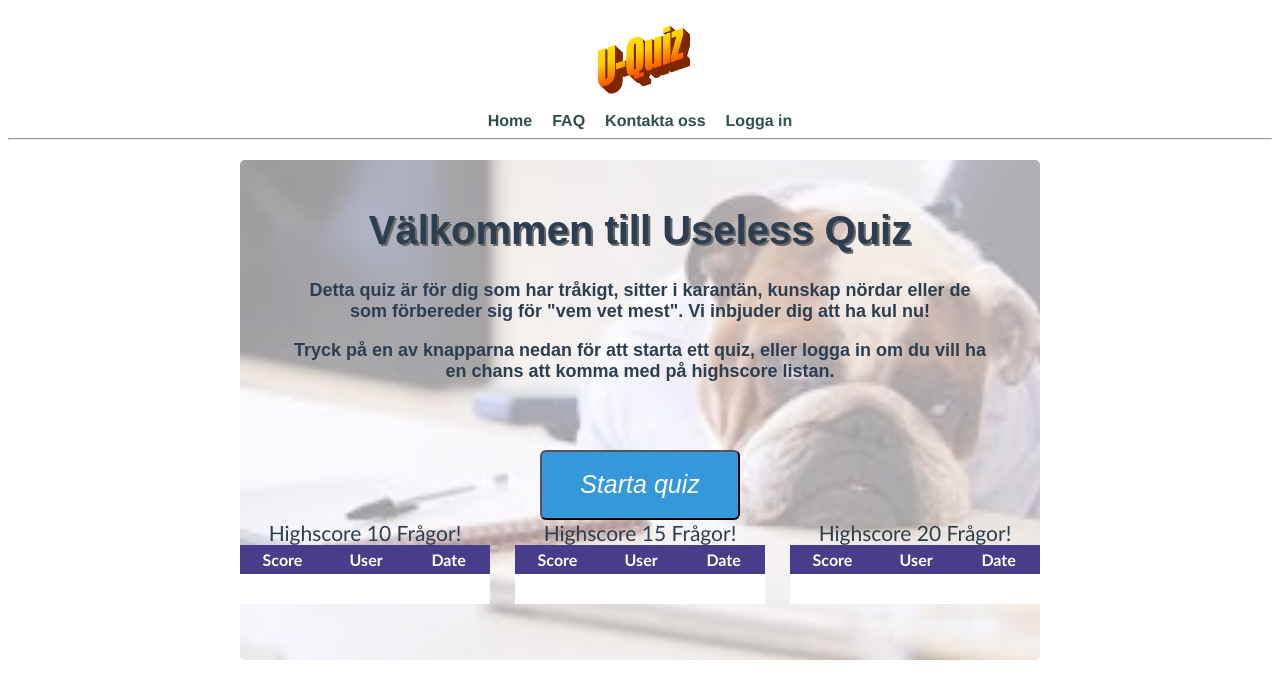
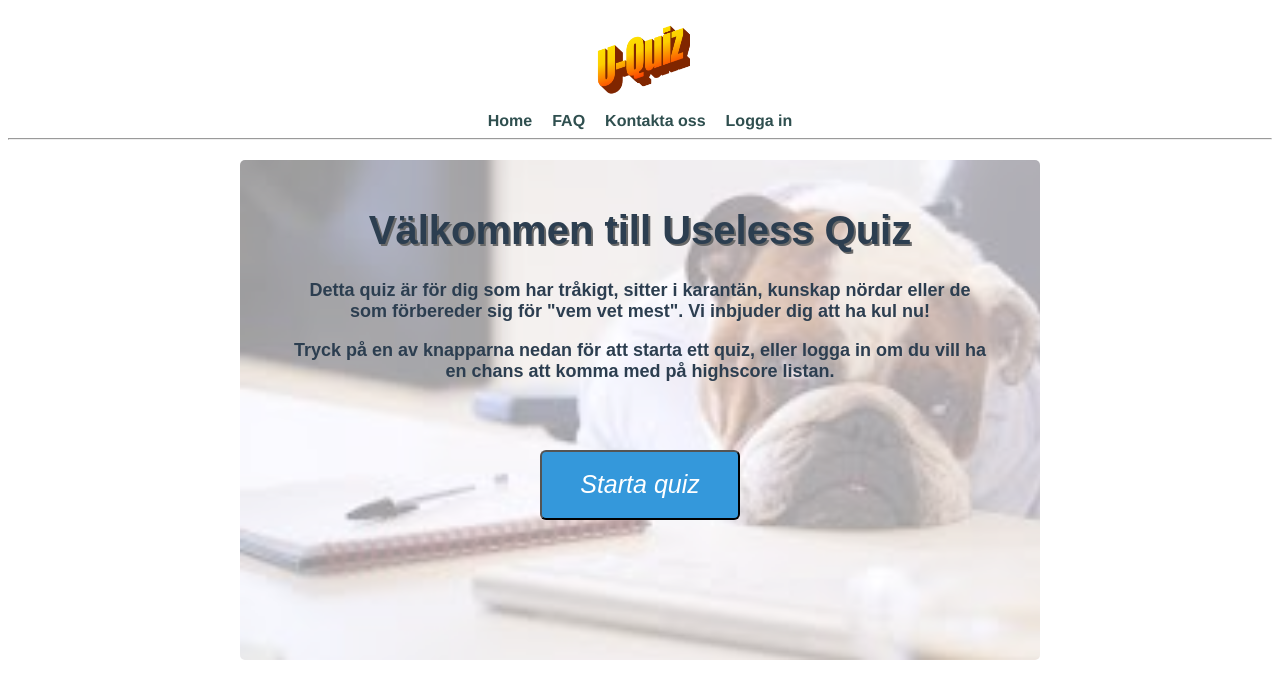
Before and after one commit to PG-87/Uselessquiz, a Vue app in the folder Frontend/: page /#/ in a window 1280 px wide. Shown: the top 698 px of the page. Built offline with nearby package versions, Linux system fonts and the light colour scheme; no server answers.

Commit message:
added alert if not logged in before game starts

```diff
--- a/Frontend/src/views/Home.vue
+++ b/Frontend/src/views/Home.vue
@@ -11,18 +11,18 @@
             <button id="start" @click="togglePage">Starta quiz</button>
         </div>
         <Quiz :user="this.$parent.user" :style="quiz.style"></Quiz>
-        <Scoreboard></Scoreboard>
+<!--        <Scoreboard></Scoreboard>-->
     </div>
 </template>
 
 <script>
     import Quiz from "../components/Quiz";
-    import Scoreboard from "../components/Scoreboard";
+    // import Scoreboard from "../components/Scoreboard";
     export default {
         name: 'home',
         components: {
             Quiz,
-           Scoreboard
+           // Scoreboard
         },
         data: function () {
             return {
@@ -36,6 +36,9 @@
         },
         methods: {
             togglePage: function () {
+                if(this.$parent.user==null){
+                    alert("Observera att ditt resultat inte sparas\n om du inte är inloggad!!")
+                }
                 this.home.style.display = 'none';
                 this.quiz.style.display = 'grid';
                // this.user=native.user
```
